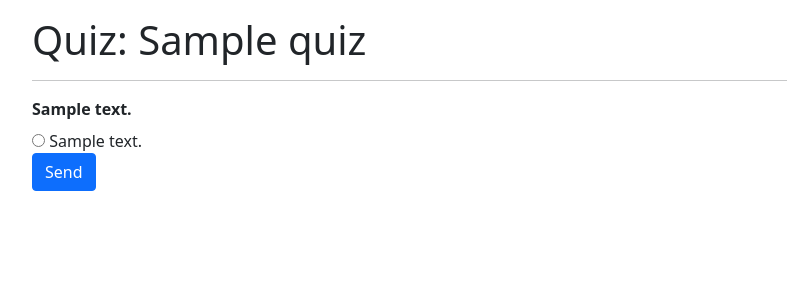
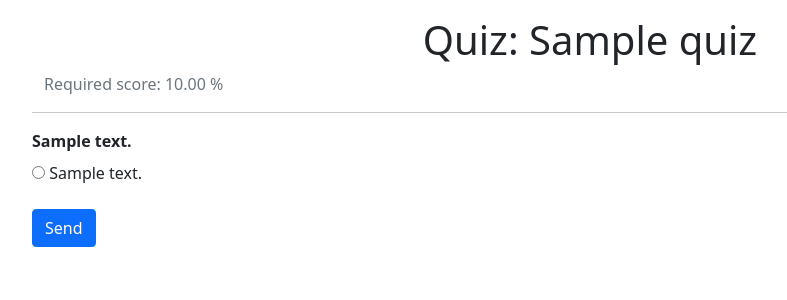
Before and after one commit to DaniDiazTech/Django-quiz-app, a Django app: page /quiz/1 in a window 1280 px wide. Shown: the top 300 px of the page, without its empty margins (50-837 px from the left). Run offline with Django 4.2, Linux system fonts and the light colour scheme; tables that the repository leaves empty hold one stand-in row (values such as "Sample post").

Commit message:
Added score box and result box

```diff
--- a/quizes/static/quizes/quiz.js
+++ b/quizes/static/quizes/quiz.js
@@ -35,6 +35,9 @@ $.ajax({
 const quizForm = document.getElementById('quiz-form')
 const csrf = document.getElementsByName('csrfmiddlewaretoken')
 
+const scoreBox = document.getElementById('score-box')
+const resultBox = document.getElementById('result-box')
+
 const sendData = () => {
     const elements = [...document.getElementsByClassName('ans')]
     const data = {}
@@ -56,15 +59,31 @@ const sendData = () => {
         data: data,
         success: function(response){
             const results = response.results
-            quizForm.classList.add('not-visible') // Class defined in the custom css
+            const n_correct_answers = response.score
+            const score = response.score.toFixed(2)
+            const passed = response.passed
+
+            // Removes the form
+            quizForm.remove()
+
+            let scoreDiv = document.createElement('div')
+            // scoreDiv.classList.add(...['container', 'my-auto', 'text-secondary'])
+
+
+            scoreDiv.innerHTML += `
+                               <p> ${passed ? 'Congrats you passed the test!' : 'Sorry, you did not pass the test!'} Your result is ${score} %</p>
+                               <p> Answered correctly: ${n_correct_answers}</p>
+                               `
+
+            scoreBox.append(scoreDiv)
 
             results.forEach(res =>{
-                const resDiv = document.createElement('div')
+                let resDiv = document.createElement('div')
 
                 for (const [question, resp] of Object.entries(res)){
                     resDiv.innerHTML += question
 
-                    const classes = ['container', 'p-3', 'text-light', 'h3']
+                    const classes = ['container', 'p-3', 'text-light', 'h4']
                     resDiv.classList.add(...classes)
 
                     if (resp == 'not answered'){
@@ -84,8 +103,7 @@ const sendData = () => {
                         }
                     }
                 }
-                const body = document.getElementsByTagName('body')[0]
-                body.append(resDiv)
+                resultBox.append(resDiv)
             })
         },
         error: function(error){
--- a/quizes/templates/quizes/detail.html
+++ b/quizes/templates/quizes/detail.html
@@ -11,15 +11,22 @@
 
 
 {% block content %}
-<div class="">
+<div class="container text-center">
     <h1 class="">Quiz: {{object.name}}</h1>
+</div>
+<div class="container text-secondary my-auto" id="score-box">
+    <p>Required score: {{object.required_score}} %</p>
 </div>
 
 <form class="mt-3" id="quiz-form">
     {% csrf_token %}
     <div id="quiz-box" class="">
     </div>
-    <button type="submit" class="btn btn-primary">Send</button>
+    <button type="submit" class="mt-4 btn btn-primary">Send</button>
 </form>
 
+<div id="result-box">
+
+</div>
+
 {% endblock content %}
--- a/quizes/views.py
+++ b/quizes/views.py
@@ -43,6 +43,7 @@ def save_quiz_view(request, pk):
         user = request.user
         quiz = Quiz.objects.get(pk=pk)
 
+        required_score = quiz.required_score
         score = 0
         multiplier = 100 / len(questions)
         results = []
@@ -64,18 +65,18 @@ def save_quiz_view(request, pk):
 
         final_score = score * multiplier
 
+
         Result.objects.create(quiz=quiz, user=user, score=final_score)
 
         json_response = {
             'score': final_score,
             'correct_questions': score,
             'passed': False,
+            'required_score': required_score,
             'results': results
         }
 
-        print(score, final_score, questions, quiz, quiz.required_score, multiplier, sep=" || ")
-
-        if final_score >= quiz.required_score:
+        if final_score >= required_score:
             json_response['passed'] = True
             return JsonResponse(json_response)
 
```
